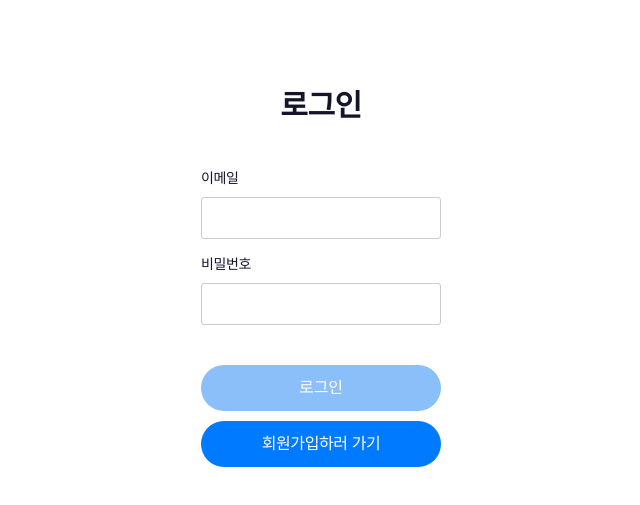
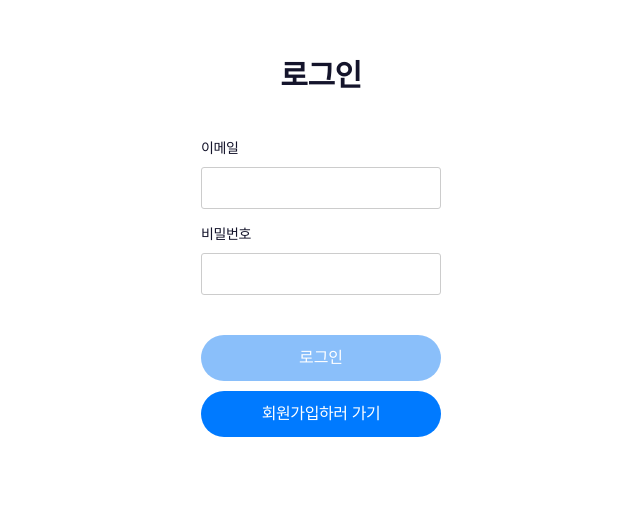
Before and after one commit to jindonyy/wanted-pre-onboarding-frontend, a React (Create React App) app: page / in a window 1280 px wide. Shown: the part 155-660 px from the top of the page, without its empty margins (319-959 px from the left). Built offline with nearby package versions, Linux system fonts and the light colour scheme.

Commit message:
Design: main padding 수정

```diff
--- a/src/pages/Layout/Layout.style.tsx
+++ b/src/pages/Layout/Layout.style.tsx
@@ -10,7 +10,7 @@ const $Header = styled.header``;
 const $Contents = styled.main`
   max-width: ${({ theme }) => `${theme.size.media.pc - 1}px`};
   margin: 0 auto;
-  padding: 3rem 1.5rem;
+  padding: 0 1.5rem;
 `;
 
 const $Footer = styled.footer``;
--- a/src/pages/TodoList/TodoList.styled.ts
+++ b/src/pages/TodoList/TodoList.styled.ts
@@ -1,7 +1,7 @@
 import styled from 'styled-components';
 
 const $Contents = styled.div`
-  margin: 4rem auto 0;
+  margin: 10rem auto 0;
 `;
 
 const $List = styled.ol`
```
